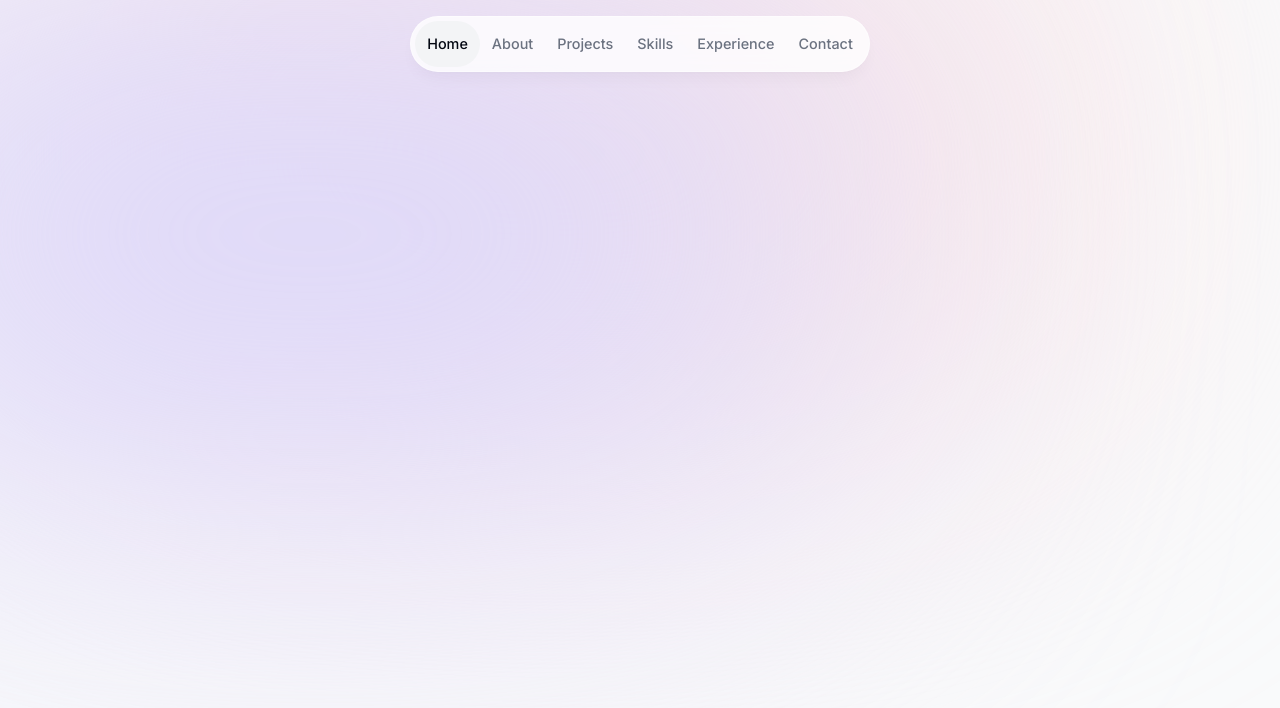
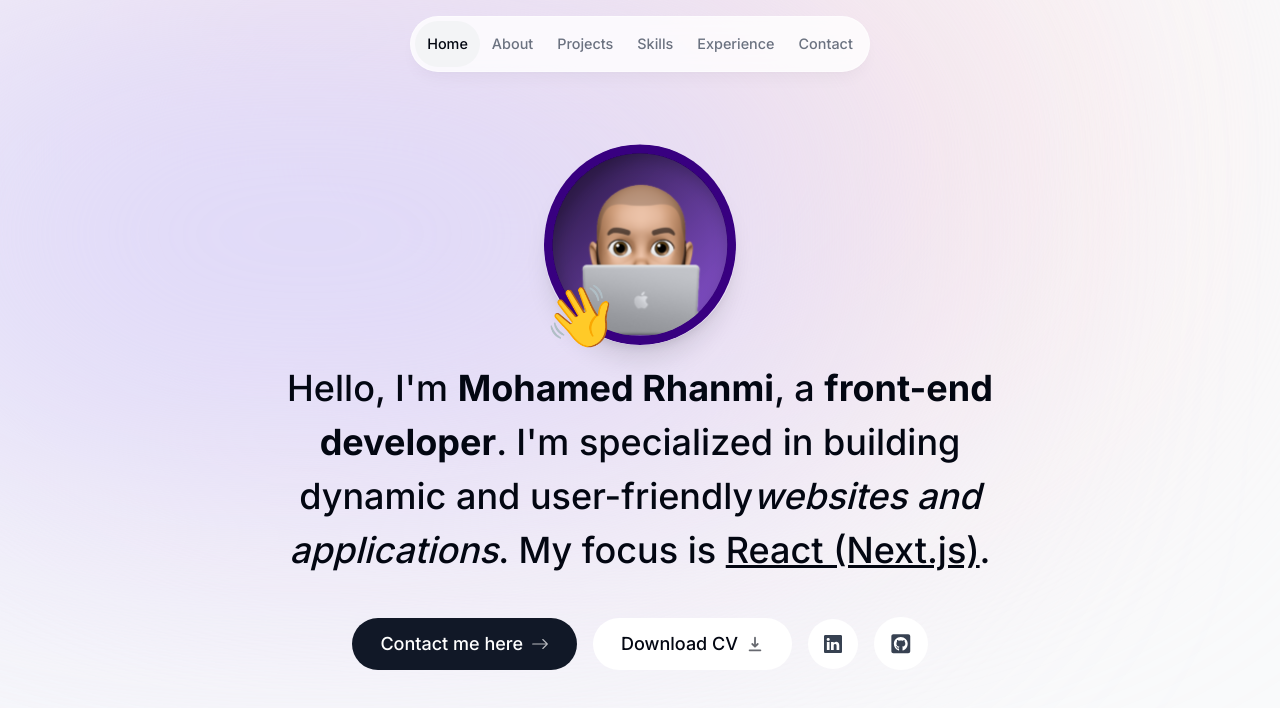
Before and after one commit to morhaaa/mohamedrhanmi.com, a Next.js app: page / in a window 1280 px wide. Shown: the top 708 px of the page. Built offline with nearby package versions, Linux system fonts and the light colour scheme.

Commit message:
Create intro section

```diff
--- a/src/app/layout.tsx
+++ b/src/app/layout.tsx
@@ -17,7 +17,9 @@
 }) {
   return (
     <html lang="en">
-      <body className={`${inter.className} bg-gray-50 text-gray-950 relative`}>
+      <body
+        className={`${inter.className} bg-gray-50 text-gray-950 relative dark:bg-gray-900 dark:text-gray-50 dark:text-opacity-90`}
+      >
         <div className="bg-[#fbe2e3] absolute top-[-6rem] -z-10 right-[11rem] h-[31.25rem] w-[31.25rem] rounded-full blur-[10rem] sm:w-[68.75rem] dark:bg-[#946263]"></div>
         <div className="bg-[#dbd7fb] absolute top-[-1rem] -z-10 left-[-35rem] h-[31.25rem] w-[50rem] rounded-full blur-[10rem] sm:w-[68.75rem] md:left-[-33rem] lg:left-[-28rem] xl:left-[-15rem] 2xl:left-[-5rem] dark:bg-[#676394]"></div>
 
--- a/src/app/page.tsx
+++ b/src/app/page.tsx
@@ -1,8 +1,9 @@
+import Intro from "@/components/intro";
 
 export default function Home() {
   return (
-    <main className="flex min-h-screen flex-col items-center justify-between p-24">
-
+    <main className="flex min-h-screen flex-col items-center justify-between px-4 pt-36">
+      <Intro />
     </main>
-  )
+  );
 }
--- /dev/null
+++ b/src/components/intro.tsx
@@ -0,0 +1,105 @@
+"use client";
+import Image from "next/image";
+import React from "react";
+import { motion } from "framer-motion";
+import Link from "next/link";
+import { BsArrowRight, BsLinkedin } from "react-icons/bs";
+import { HiDownload } from "react-icons/hi";
+import { FaGithubSquare } from "react-icons/fa";
+
+export default function Intro() {
+  return (
+    <section className="mb-28 max-w-[50rem] text-center">
+      <div className="flex items-center justify-center">
+        <div className="relative">
+          <motion.div
+            initial={{ opacity: 0, scale: 0 }}
+            animate={{ opacity: 1, scale: 1 }}
+            transition={{
+              type: "tween",
+              duration: 0.2,
+            }}
+          >
+            <Image
+              src="/memoji.svg"
+              width="192"
+              height="192"
+              alt="portrait"
+              quality="95"
+              priority={true}
+              className="rounded-full object-cover shadow-xl"
+            />
+          </motion.div>
+          <motion.span
+            className="text-6xl absolute bottom-0 left-0"
+            initial={{ opacity: 0, scale: 0 }}
+            animate={{ opacity: 1, scale: 1 }}
+            transition={{
+              type: "spring",
+              stiffness: 125,
+              damping: 10,
+              duration: 0.2,
+            }}
+          >
+            👋
+          </motion.span>
+        </div>
+      </div>
+
+      <motion.h1
+        className="mb-10 mt-4 px-4 text-2xl font-medium !leading-[1.5] sm:text-4xl"
+        initial={{ opacity: 0, y: 100 }}
+        animate={{ opacity: 1, y: 0 }}
+      >
+        Hello, I'm <span className="font-bold">Mohamed Rhanmi</span>, a{" "}
+        <span className="font-bold">front-end developer</span>. I'm specialized
+        in building dynamic and user-friendly
+        <span className="italic">websites and applications</span>. My focus is{" "}
+        <span className="underline">React (Next.js)</span>.
+      </motion.h1>
+
+      <motion.div
+        className="flex flex-col sm:flex-row items-center justify-center gap-4 px-4 text-lg font-medium"
+        initial={{ opacity: 0, y: 100 }}
+        animate={{ opacity: 1, y: 0 }}
+        transition={{
+          delay: 0.1,
+        }}
+      >
+        <Link
+          href="#contact"
+          className="group bg-gray-900 text-white px-7 py-3 flex items-center gap-2 rounded-full outline-none focus:scale-110 hover:scale-110 hover:bg-gray-950 active:scale-105 transition"
+          onClick={() => {}}
+        >
+          Contact me here{" "}
+          <BsArrowRight className="opacity-70 group-hover:translate-x-1 transition" />
+        </Link>
+
+        <a
+          className="group bg-white px-7 py-3 flex items-center gap-2 rounded-full outline-none focus:scale-110 hover:scale-110 active:scale-105 transition cursor-pointer borderBlack dark:bg-white/10"
+          href="/cv.pdf"
+          download
+        >
+          Download CV{" "}
+          <HiDownload className="opacity-60 group-hover:translate-y-1 transition" />
+        </a>
+
+        <a
+          className="bg-white p-4 text-gray-700 hover:text-gray-950 flex items-center gap-2 rounded-full focus:scale-[1.15] hover:scale-[1.15] active:scale-105 transition cursor-pointer borderBlack dark:bg-white/10 dark:text-white/60"
+          href="https://linkedin.com"
+          target="_blank"
+        >
+          <BsLinkedin />
+        </a>
+
+        <a
+          className="bg-white p-4 text-gray-700 flex items-center gap-2 text-[1.35rem] rounded-full focus:scale-[1.15] hover:scale-[1.15] hover:text-gray-950 active:scale-105 transition cursor-pointer borderBlack dark:bg-white/10 dark:text-white/60"
+          href="https://github.com"
+          target="_blank"
+        >
+          <FaGithubSquare />
+        </a>
+      </motion.div>
+    </section>
+  );
+}
```
Also changed, not shown: .eslintrc.json, public/memoji.svg (added), 1 other file (tests, documents, lock files or other folders).
